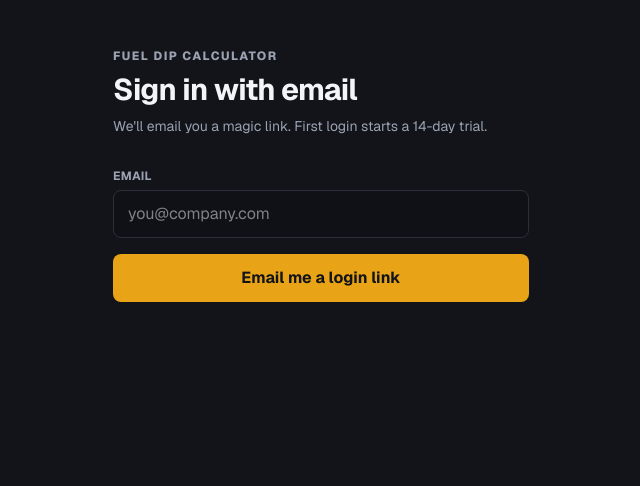
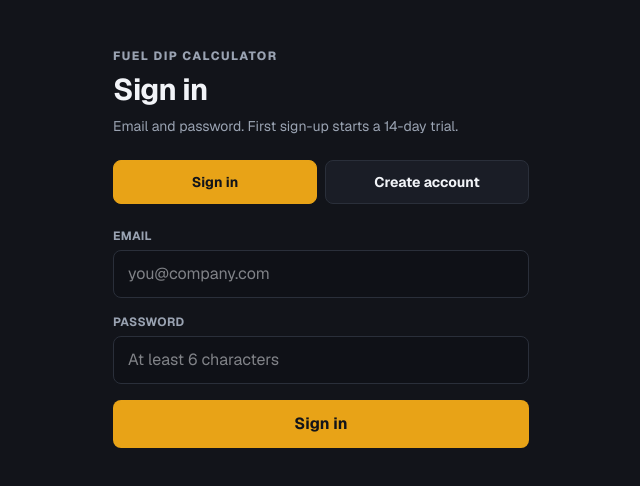
Before and after one commit to Prabh101726/fuel-dip-calculator, a Next.js app: page /login in a window 1280 px wide. Shown: the top 486 px of the page, without its empty margins (319-959 px from the left). Built offline with nearby package versions, Linux system fonts and the light colour scheme.

Commit message:
feat: replace magic link with email/password login
Sign in and create-account flows use password auth; first signup still
starts the 14-day trial via ensure_trial_driver.

Co-authored-by: Cursor <cursoragent@cursor.com>

```diff
--- a/app/auth/callback/route.ts
+++ b/app/auth/callback/route.ts
@@ -1,10 +1,19 @@
 import { NextResponse } from "next/server";
 import { createClient } from "@/lib/supabase/server";
 
+/** Kept for optional email-confirm redirects; primary auth is email/password on /login. */
 export async function GET(request: Request) {
   const { searchParams, origin } = new URL(request.url);
   const code = searchParams.get("code");
   const next = searchParams.get("next") ?? "/calculator";
+  const errorCode = searchParams.get("error_code") ?? searchParams.get("error");
+
+  if (errorCode) {
+    const codeParam = searchParams.get("error_code") ?? "";
+    return NextResponse.redirect(
+      `${origin}/login?error=${encodeURIComponent(errorCode)}&error_code=${encodeURIComponent(codeParam)}`,
+    );
+  }
 
   if (code) {
     const supabase = await createClient();
--- /dev/null
+++ b/app/login/LoginForm.tsx
@@ -0,0 +1,192 @@
+"use client";
+
+import { FormEvent, useMemo, useState } from "react";
+import { useRouter, useSearchParams } from "next/navigation";
+import { createClient } from "@/lib/supabase/client";
+
+type Mode = "signin" | "signup";
+
+export default function LoginForm() {
+  const router = useRouter();
+  const searchParams = useSearchParams();
+  const [mode, setMode] = useState<Mode>("signin");
+  const [email, setEmail] = useState("");
+  const [password, setPassword] = useState("");
+  const [busy, setBusy] = useState(false);
+  const [message, setMessage] = useState("");
+  const [isError, setIsError] = useState(false);
+
+  const urlError = useMemo(() => {
+    const err = searchParams.get("error");
+    const code = searchParams.get("error_code");
+    if (code === "otp_expired" || err === "access_denied") {
+      return "That email link expired. Sign in with your email and password instead.";
+    }
+    if (err === "auth") {
+      return "Sign-in failed. Try again with email and password.";
+    }
+    return "";
+  }, [searchParams]);
+
+  async function afterAuth() {
+    const supabase = createClient();
+    await supabase.rpc("ensure_trial_driver");
+    const { data: trialEndsAt } = await supabase.rpc("my_trial_ends_at");
+    if (trialEndsAt && new Date(trialEndsAt as string).getTime() <= Date.now()) {
+      router.replace("/trial-ended");
+      router.refresh();
+      return;
+    }
+    router.replace("/calculator");
+    router.refresh();
+  }
+
+  async function onSubmit(e: FormEvent) {
+    e.preventDefault();
+    setBusy(true);
+    setMessage("");
+    setIsError(false);
+
+    const supabase = createClient();
+    const trimmed = email.trim();
+
+    if (mode === "signin") {
+      const { error } = await supabase.auth.signInWithPassword({
+        email: trimmed,
+        password,
+      });
+      if (error) {
+        setBusy(false);
+        setIsError(true);
+        setMessage(error.message || "Could not sign in.");
+        return;
+      }
+      await afterAuth();
+      return;
+    }
+
+    const { data, error } = await supabase.auth.signUp({
+      email: trimmed,
+      password,
+    });
+    if (error) {
+      setBusy(false);
+      setIsError(true);
+      setMessage(error.message || "Could not create account.");
+      return;
+    }
+
+    if (!data.session) {
+      setBusy(false);
+      setIsError(false);
+      setMessage(
+        "Account created. If email confirmation is enabled, confirm your email, then sign in.",
+      );
+      setMode("signin");
+      return;
+    }
+
+    await afterAuth();
+  }
+
+  return (
+    <main className="mx-auto flex min-h-full w-full max-w-md flex-col justify-center px-4 py-12">
+      <p className="text-xs font-extrabold uppercase tracking-[0.12em] text-[var(--muted)]">
+        Fuel Dip Calculator
+      </p>
+      <h1 className="mt-2 text-3xl font-bold tracking-tight text-[var(--text)]">
+        {mode === "signin" ? "Sign in" : "Start free trial"}
+      </h1>
+      <p className="mt-2 text-sm text-[var(--muted)]">
+        Email and password. First sign-up starts a 14-day trial.
+      </p>
+
+      <div className="mt-6 flex gap-2">
+        <button
+          type="button"
+          onClick={() => {
+            setMode("signin");
+            setMessage("");
+          }}
+          className={`min-h-11 flex-1 rounded-lg border text-sm font-bold ${
+            mode === "signin"
+              ? "border-[var(--accent)] bg-[var(--accent)] text-[var(--accent-fg)]"
+              : "border-[var(--border)] bg-[var(--card)] text-[var(--text)]"
+          }`}
+        >
+          Sign in
+        </button>
+        <button
+          type="button"
+          onClick={() => {
+            setMode("signup");
+            setMessage("");
+          }}
+          className={`min-h-11 flex-1 rounded-lg border text-sm font-bold ${
+            mode === "signup"
+              ? "border-[var(--accent)] bg-[var(--accent)] text-[var(--accent-fg)]"
+              : "border-[var(--border)] bg-[var(--card)] text-[var(--text)]"
+          }`}
+        >
+          Create account
+        </button>
+      </div>
+
+      <form onSubmit={onSubmit} className="mt-6 flex flex-col gap-4">
+        <label className="flex flex-col gap-1.5">
+          <span className="text-xs font-bold uppercase tracking-wide text-[var(--muted)]">
+            Email
+          </span>
+          <input
+            type="email"
+            required
+            autoComplete="email"
+            value={email}
+            onChange={(e) => setEmail(e.target.value)}
+            className="min-h-12 rounded-lg border border-[var(--border)] bg-[var(--input)] px-3.5 text-base text-[var(--text)] outline-none focus:border-[var(--accent)]"
+            placeholder="you@company.com"
+          />
+        </label>
+
+        <label className="flex flex-col gap-1.5">
+          <span className="text-xs font-bold uppercase tracking-wide text-[var(--muted)]">
+            Password
+          </span>
+          <input
+            type="password"
+            required
+            minLength={6}
+            autoComplete={mode === "signin" ? "current-password" : "new-password"}
+            value={password}
+            onChange={(e) => setPassword(e.target.value)}
+            className="min-h-12 rounded-lg border border-[var(--border)] bg-[var(--input)] px-3.5 text-base text-[var(--text)] outline-none focus:border-[var(--accent)]"
+            placeholder="At least 6 characters"
+          />
+        </label>
+
+        <button
+          type="submit"
+          disabled={busy}
+          className="min-h-12 rounded-lg bg-[var(--accent)] px-4 text-base font-bold text-[var(--accent-fg)] disabled:opacity-60"
+        >
+          {busy
+            ? "Working…"
+            : mode === "signin"
+              ? "Sign in"
+              : "Create account & start trial"}
+        </button>
+      </form>
+
+      {(urlError !== "" || message !== "") && (
+        <p
+          className={`mt-4 text-sm font-medium ${
+            isError || urlError !== "" ? "text-[var(--danger)]" : "text-[var(--success)]"
+          }`}
+          role="status"
+        >
+          {message || urlError}
+        </p>
+      )}
+    </main>
+  );
+}
--- a/app/login/page.tsx
+++ b/app/login/page.tsx
@@ -1,82 +1,16 @@
-"use client";
-
-import { FormEvent, useState } from "react";
-import { createClient } from "@/lib/supabase/client";
+import { Suspense } from "react";
+import LoginForm from "./LoginForm";
 
 export default function LoginPage() {
-  const [email, setEmail] = useState("");
-  const [status, setStatus] = useState<"idle" | "sending" | "sent" | "error">("idle");
-  const [message, setMessage] = useState("");
-
-  async function onSubmit(e: FormEvent) {
-    e.preventDefault();
-    setStatus("sending");
-    setMessage("");
-
-    const supabase = createClient();
-    const redirectTo = `${window.location.origin}/auth/callback`;
-    const { error } = await supabase.auth.signInWithOtp({
-      email: email.trim(),
-      options: { emailRedirectTo: redirectTo },
-    });
-
-    if (error) {
-      setStatus("error");
-      setMessage(error.message || "Could not send login link.");
-      return;
-    }
-
-    setStatus("sent");
-    setMessage("Check your email for the login link.");
-  }
-
   return (
-    <main className="mx-auto flex min-h-full w-full max-w-md flex-col justify-center px-4 py-12">
-      <p className="text-xs font-extrabold uppercase tracking-[0.12em] text-[var(--muted)]">
-        Fuel Dip Calculator
-      </p>
-      <h1 className="mt-2 text-3xl font-bold tracking-tight text-[var(--text)]">
-        Sign in with email
-      </h1>
-      <p className="mt-2 text-sm text-[var(--muted)]">
-        We&apos;ll email you a magic link. First login starts a 14-day trial.
-      </p>
-
-      <form onSubmit={onSubmit} className="mt-8 flex flex-col gap-4">
-        <label className="flex flex-col gap-1.5">
-          <span className="text-xs font-bold uppercase tracking-wide text-[var(--muted)]">
-            Email
-          </span>
-          <input
-            type="email"
-            required
-            autoComplete="email"
-            value={email}
-            onChange={(e) => setEmail(e.target.value)}
-            className="min-h-12 rounded-lg border border-[var(--border)] bg-[var(--input)] px-3.5 text-base text-[var(--text)] outline-none focus:border-[var(--accent)]"
-            placeholder="you@company.com"
-          />
-        </label>
-
-        <button
-          type="submit"
-          disabled={status === "sending"}
-          className="min-h-12 rounded-lg bg-[var(--accent)] px-4 text-base font-bold text-[var(--accent-fg)] disabled:opacity-60"
-        >
-          {status === "sending" ? "Sending…" : "Email me a login link"}
-        </button>
-      </form>
-
-      {message !== "" && (
-        <p
-          className={`mt-4 text-sm font-medium ${
-            status === "error" ? "text-[var(--danger)]" : "text-[var(--success)]"
-          }`}
-          role="status"
-        >
-          {message}
-        </p>
-      )}
-    </main>
+    <Suspense
+      fallback={
+        <main className="mx-auto flex min-h-full w-full max-w-md flex-col justify-center px-4 py-12 text-sm text-[var(--muted)]">
+          Loading…
+        </main>
+      }
+    >
+      <LoginForm />
+    </Suspense>
   );
 }
```
